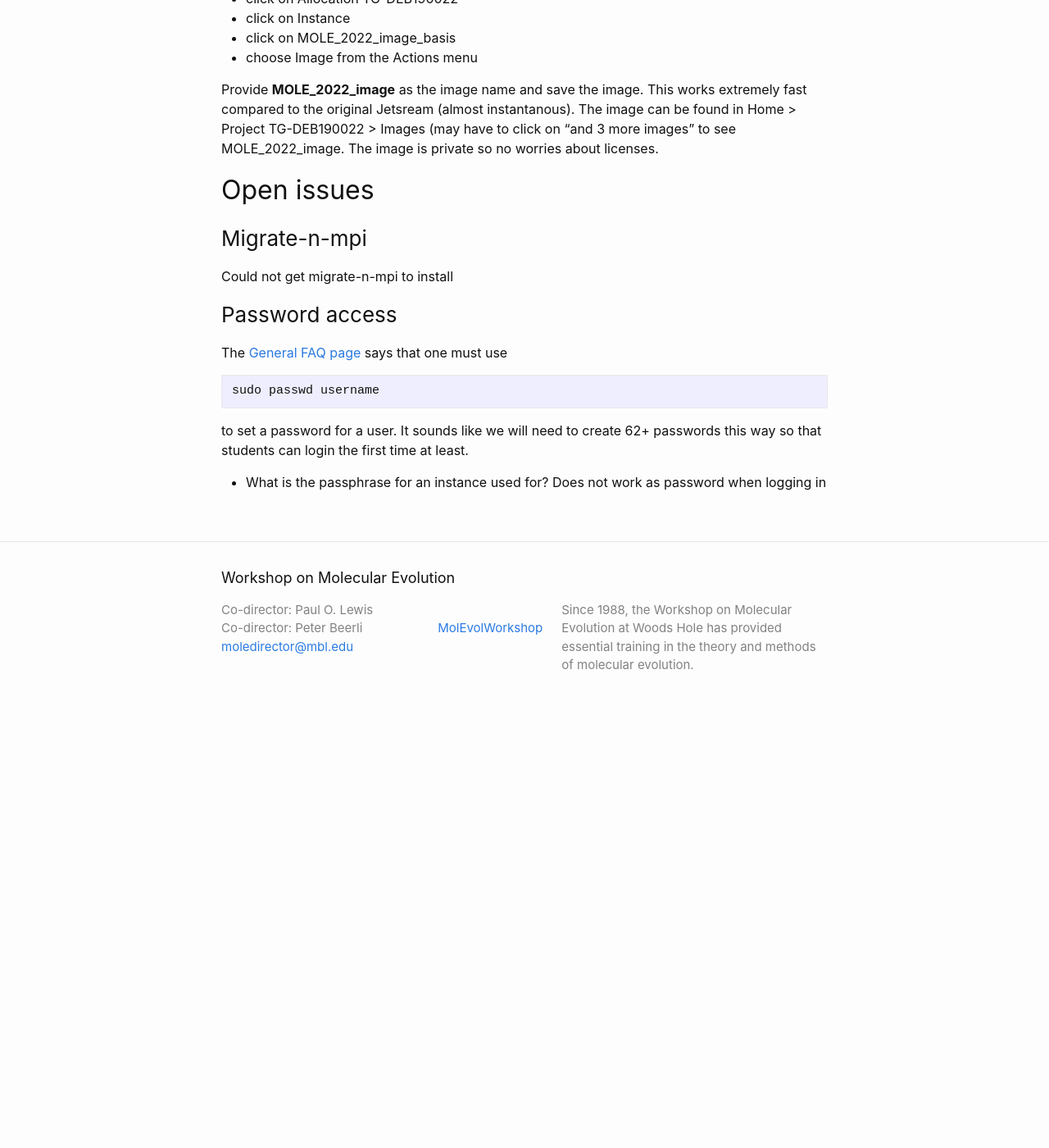
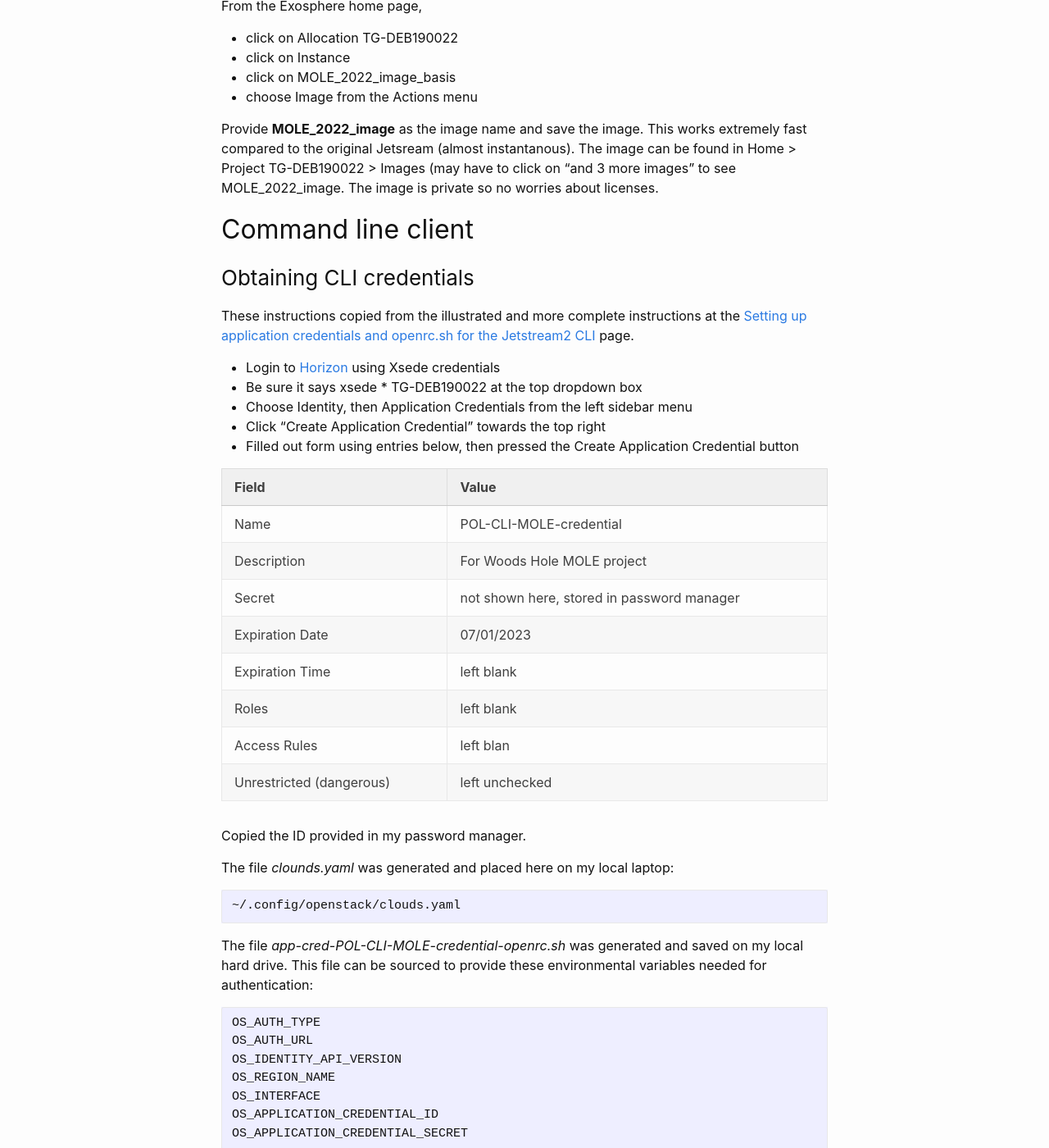
Before and after one commit to molevolworkshop/molevolworkshop.github.io, a Jekyll site: the page built from software/jetstream2.md, in a window 1280 px wide and 1400 px high, scrolled down 14079 px. Shown: the whole window at 82% size. Built offline with Jekyll 4.4.1, drawn with Linux system fonts in a browser that asks for light colours; before the commit the page ends 14962 px from its top, so only the background shows below that; some of the changed text lies outside the part shown.

Commit message:
updated notes on js2

```diff
--- a/software/jetstream2.md
+++ b/software/jetstream2.md
@@ -27,6 +27,8 @@
 * [Jetstream2 documentation](https://docs.jetstream-cloud.org)
 * [Exosphere](https://jetstream2.exosphere.app/)
 * [Exosphere documentation](https://docs.jetstream-cloud.org/ui/exo/exo/)
+* [Horizon home page](https://js2.jetstream-cloud.org/)
+* [Jetstream2 API tutorial](https://github.com/jlf599/JetstreamAPITutorial)
 
 ## Most important!
 
@@ -562,6 +564,84 @@
 
 Provide **MOLE_2022_image** as the image name and save the image. This works extremely fast compared to the original Jetsream (almost instantanous). The image can be found in Home > Project TG-DEB190022 > Images (may have to click on "and 3 more images" to see MOLE_2022_image. The image is private so no worries about licenses.
 
+## Command line client
+
+### Obtaining CLI credentials
+
+These instructions copied from the illustrated and more complete instructions at the [Setting up application credentials and openrc.sh for the Jetstream2 CLI](https://docs.jetstream-cloud.org/ui/cli/openrc/) page.
+
+* Login to [Horizon](https://js2.jetstream-cloud.org/) using Xsede credentials
+* Be sure it says xsede * TG-DEB190022 at the top dropdown box
+* Choose Identity, then Application Credentials from the left sidebar menu
+* Click "Create Application Credential" towards the top right
+* Filled out form using entries below, then pressed the Create Application Credential button
+
+| Field                    | Value                                       |
+| ------------------------ | ------------------------------------------- |
+| Name                     | POL-CLI-MOLE-credential                     |
+| Description              | For Woods Hole MOLE project                 |
+| Secret                   | not shown here, stored in password manager  |
+| Expiration Date          |  07/01/2023                                 |
+| Expiration Time          | left blank                                  |
+| Roles                    | left blank                                  |
+| Access Rules             | left blan                                   |
+| Unrestricted (dangerous) | left unchecked                              |
+
+Copied the ID provided in my password manager.
+
+The file _clounds.yaml_ was generated and placed here on my local laptop:
+
+    ~/.config/openstack/clouds.yaml
+
+The file _app-cred-POL-CLI-MOLE-credential-openrc.sh_ was generated and saved on my local hard drive. This file can be sourced to provide these environmental variables needed for authentication:
+
+    OS_AUTH_TYPE
+    OS_AUTH_URL
+    OS_IDENTITY_API_VERSION
+    OS_REGION_NAME
+    OS_INTERFACE
+    OS_APPLICATION_CREDENTIAL_ID
+    OS_APPLICATION_CREDENTIAL_SECRET
+
+### Using CLI
+
+I have not put a lot of effort into learning how to control things using the API from scripts because Exosphere makes all these operations pretty simple. Thus, there are still a lot of TODO entries below.
+
+Most of these instructions come from the [Jetstream2 API tutorial](https://github.com/jlf599/JetstreamAPITutorial).
+
+You will need to install the openstack client on your local laptop (see [installing openstack](https://pypi.org/project/python-openstackclient/)):
+
+    pip3 install python-openstackclient
+
+You will need to source your openrc file (see last section):
+
+    . app-cred-POL-CLI-MOLE-credential-openrc.sh
+
+To show a list of flavors:
+
+    openstack flavor list
+
+To show a list of images:
+
+    openstack image list
+
+To show details for one particular image:
+
+    openstack image show MOLE_2022_image --fit-width
+
+To create an launch an instance (see [Launch and Access Your Instance](https://docs.jetstream-cloud.org/ui/cli/launch/)):
+
+    TODO
+
+To shelve or unshelve an instance (see [Instance Management Actions in the CLI](https://docs.jetstream-cloud.org/ui/cli/manage/)):
+
+    TODO
+
+
+To delete an instance (see [Deleting items in the CLI](https://docs.jetstream-cloud.org/ui/cli/deleting/)):
+
+    TODO
+
 ## Open issues
 
 ### Migrate-n-mpi
@@ -576,4 +656,10 @@
 
 to set a password for a user. It sounds like we will need to create 62+ passwords this way so that students can login the first time at least.
 
-* What is the passphrase for an instance used for? Does not work as password when logging in
+### Passphrase
+
+What is the passphrase for an instance used for? Does not work as password when logging in.
+
+### Instance limits
+
+Exosphere says up to 25 instances can be run from one account. Can this be increased to, say, 75, or do we need three separate Xsede accounts?
```
